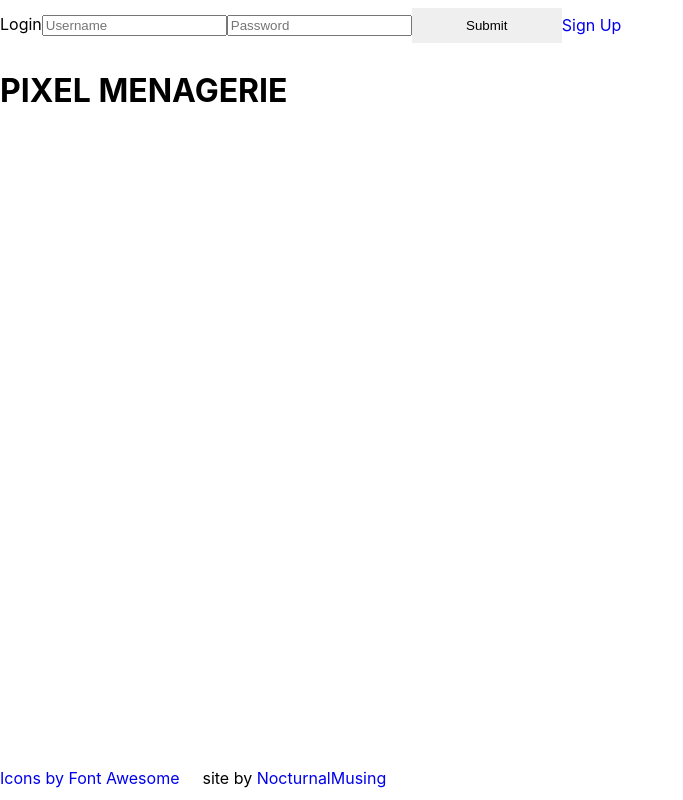
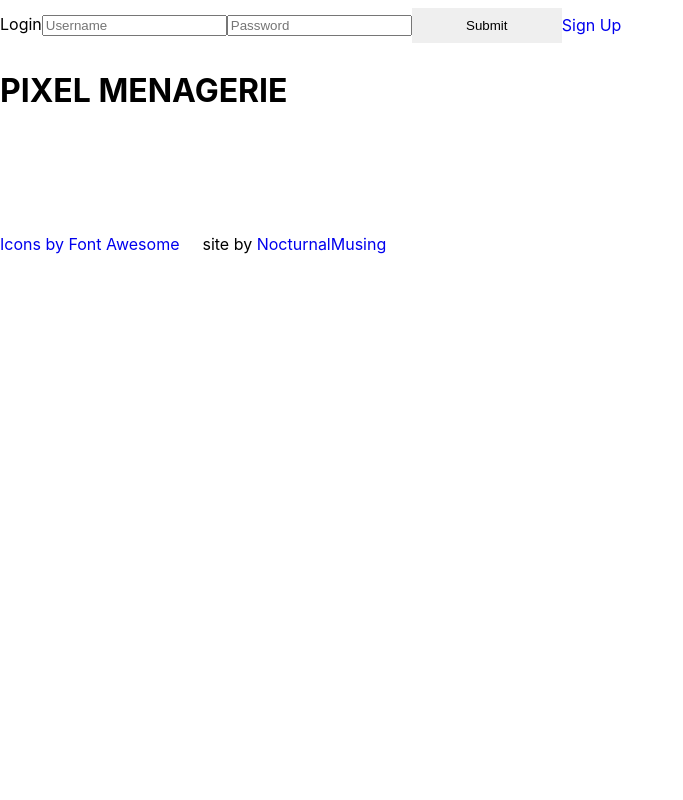
Before and after one commit to NocturnalMusing/pixel-menagerie, a React (Create React App) app in the folder client/: page / in a window 1280 px wide. Shown: the whole page, without its empty margins (0-683 px from the left). Built offline with nearby package versions, Linux system fonts and the light colour scheme.

Commit message:
Update footer styling

```diff
--- a/client/src/components/Footer.css
+++ b/client/src/components/Footer.css
@@ -2,11 +2,10 @@
     display: flex;
     align-items: center;
     flex-shrink: 0;
-    position: fixed;
-    bottom: 0;
     width: 100%;
     padding-left: 0;
     padding-bottom: 10px;
+    padding-top: 100px;
     height: 25px;
 }
 
```
Also changed, not shown: client/src/screens/PetEdit.css (added), client/src/screens/PetEdit.jsx (added).
